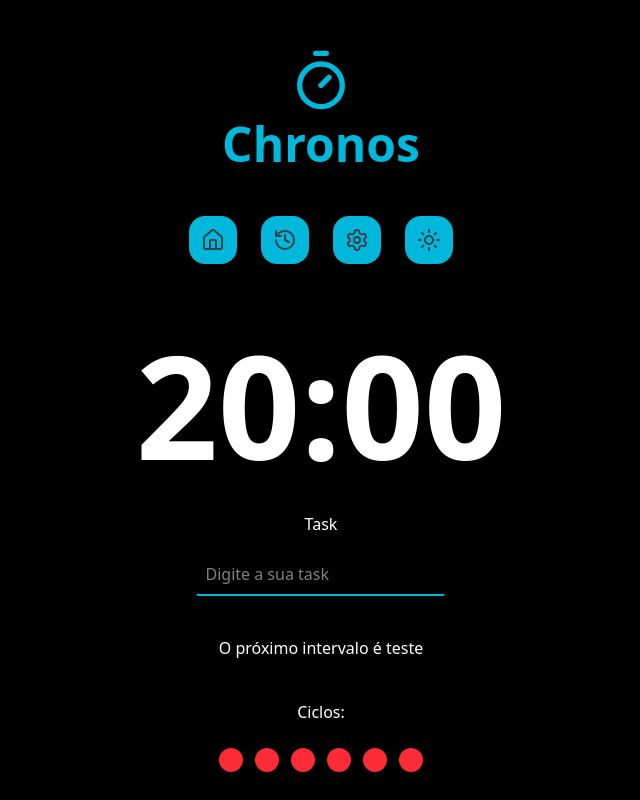
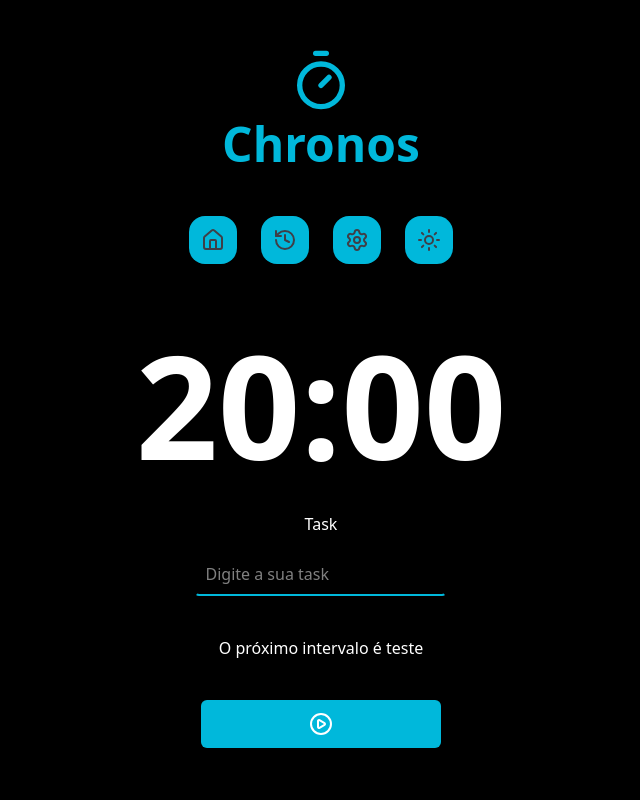
Before and after one commit to ricardoleite1/chronos-pomodoro, a React (Vite) app: page / in a window 1280 px wide. Shown: the top 800 px of the page, without its empty margins (319-959 px from the left). Built offline with nearby package versions, Linux system fonts and the light colour scheme.

Commit message:
feat: cycles component finished

```diff
--- a/src/components/Cycles.tsx
+++ b/src/components/Cycles.tsx
@@ -1,25 +1,46 @@
+import { useTaskContext } from "../contexts/TaskContext/useTaskContext";
+import type { TaskModel } from "../models/TaskModel";
+import { getNextCycle } from "../utils/getNextCycle";
+import { getNextCycleType } from "../utils/getNextCycleType";
+
 interface CyclesProps {
-  type: "short" | "long" | "work";
+  type: "shortBreakTime" | "longBreakTime" | "workTime";
 }
 
-export function Cycles({ type }: CyclesProps) {
+export function Cycles() {
+  const { state } = useTaskContext();
+
   const color: Record<CyclesProps["type"], string> = {
-    short: "bg-orange-500",
-    long: "bg-red-500",
-    work: "bg-green-500",
+    shortBreakTime: "bg-yellow-500",
+    longBreakTime: "bg-cyan-500",
+    workTime: "bg-green-500",
   };
+
+  const cycleDescriptionMap = {
+    shortBreakTime: "descanso curto",
+    longBreakTime: "descanso longo",
+    workTime: "trabalho",
+  };
+
+  const cycleStep = Array.from({ length: state.currentCycle });
 
   return (
     <div className='cycles'>
       <span>Ciclos:</span>
 
       <div className='cycleDots flex gap-3 mt-6'>
-        <span className={`${color[type]} cycleDot w-6 h-6 rounded-full`}></span>
-        <span className={`${color[type]} cycleDot w-6 h-6 rounded-full`}></span>
-        <span className={`${color[type]} cycleDot w-6 h-6 rounded-full`}></span>
-        <span className={`${color[type]} cycleDot w-6 h-6 rounded-full`}></span>
-        <span className={`${color[type]} cycleDot w-6 h-6 rounded-full`}></span>
-        <span className={`${color[type]} cycleDot w-6 h-6 rounded-full`}></span>
+        {cycleStep.map((_, index) => {
+          const nextCycle = getNextCycle(index);
+          const nextCycleType = getNextCycleType(nextCycle);
+          return (
+            <span
+              key={index}
+              aria-label={`Indicador de ciclo de ${cycleDescriptionMap[nextCycleType]}`}
+              title={`Indicador de ciclo de ${cycleDescriptionMap[nextCycleType]}`}
+              className={`${color[nextCycleType]} cycleDot w-6 h-6 rounded-full`}
+            ></span>
+          );
+        })}
       </div>
     </div>
   );
--- a/src/components/Form.tsx
+++ b/src/components/Form.tsx
@@ -18,7 +18,6 @@ export function Form() {
 
   function handleStartNewTask(e: React.FormEvent<HTMLFormElement>) {
     e.preventDefault();
-    console.log("teste");
 
     if (taskNameInput.current === null) return;
 
@@ -75,9 +74,11 @@ export function Form() {
         <p>O próximo intervalo é teste</p>
       </div>
 
-      <div className='formRow flex flex-col gap-4'>
-        <Cycles type='long' />
-      </div>
+      {state.currentCycle != 0 && (
+        <div className='formRow flex flex-col gap-4'>
+          <Cycles />
+        </div>
+      )}
 
       <Button buttonColor='start' icon={<PlayCircleIcon />}></Button>
     </form>
```
